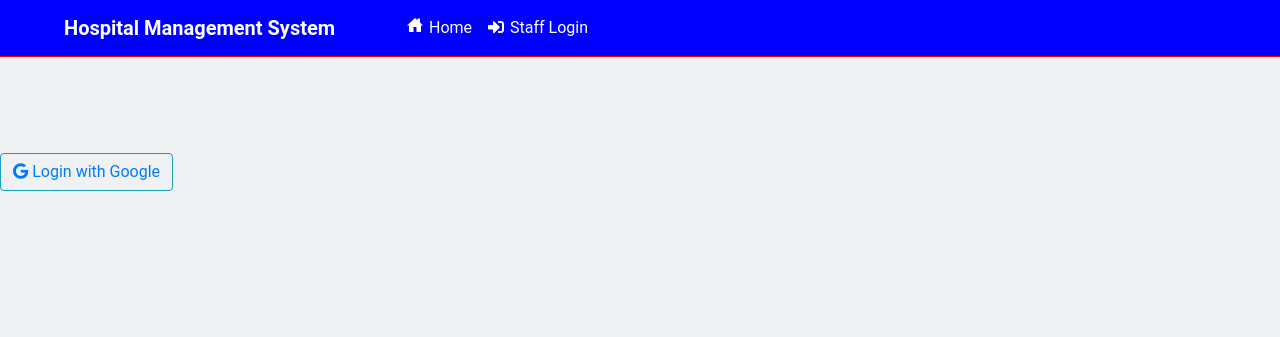
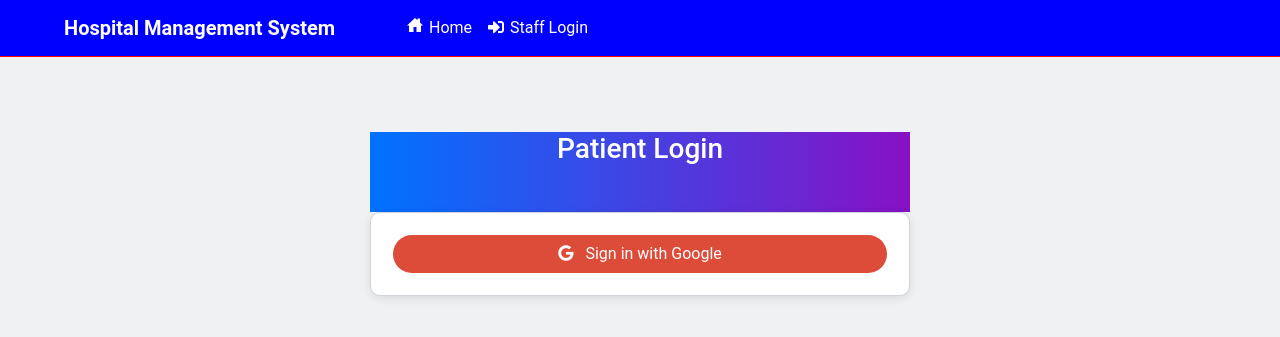
Before and after one commit to AarushTewari/SUTT-Task, a Django app: page /login in a window 1280 px wide. Shown: the top 337 px of the page. Run offline with Django 4.2, Linux system fonts and the light colour scheme; some libraries are stand-ins or nearby versions.

Commit message:
Update login.html

```diff
--- a/Templates/login.html
+++ b/Templates/login.html
@@ -7,23 +7,24 @@
 <head>
   <meta charset="utf-8">
   <meta name="viewport" content="width=device-width, initial-scale=1, shrink-to-fit=no">
-  <title>Admin Login </title>
+  <title>Admin Login</title>
+
+  <!-- Include Bootstrap CSS -->
+  <link rel="stylesheet" href="https://maxcdn.bootstrapcdn.com/bootstrap/4.5.2/css/bootstrap.min.css">
 
   <style type="text/css">
     body {
-      color: #aa082e;
-      background-color: #b6bde7;
+      color: #444;
+      background-color: #f8f9fa;
       font-family: 'Roboto', sans-serif;
     }
-
-    a:link {
-      text-decoration: none;
+    .container{
+      margin-top: 75px;
     }
-
     .note {
       text-align: center;
       height: 80px;
-      background: -webkit-linear-gradient(left, #0072ff, #8811c5);
+      background: linear-gradient(to right, #0072ff, #8811c5);
       color: #fff;
       font-weight: bold;
       line-height: 80px;
@@ -33,39 +34,54 @@
       padding: 4%;
       border: 1px solid #ced4da;
       margin-bottom: 1%;
-      text-align : center;
+      text-align: center;
+      background-color: #fff;
+      box-shadow: 0 2px 10px rgba(0, 0, 0, 0.1);
+      border-radius: 10px;
     }
 
-    .form-control {
+    .btn-google {
+      border: none;
       border-radius: 1.5rem;
-      text-align : center;
+      padding: 1.5%;
+      width: 100%;
+      cursor: pointer;
+      background-color: #dd4b39;
+      color: #fff;
+      transition: background-color 0.3s ease;
     }
 
-    .btnSubmit {
-      border: none;
-      border-radius: 1.5rem;
-      padding: 1%;
-      width: 30%;
-      cursor: pointer;
-      background: #0062cc;
-      color: #fff;
+    .btn-google:hover {
+      background-color: #c53727;
     }
   </style>
 </head>
 <body>
 
-<br><br><br><br>
-          <button class="btn btn-outline-info">
-            <a href="{% provider_login_url 'google'%}?next=/welcome">
-                <i class="fab fa-google"></i>
-                Login with Google
-            </a>
-          </button>
-        </div>
+<div class="container">
+  <div class="row justify-content-center">
+    <div class="col-md-6">
+      <div class="note">
+        <h3>Patient Login</h3>
+      </div>
+      <div class="form-content">
+        <button class="btn btn-google">
+          <a href="{% provider_login_url 'google'%}?next=/welcome" style="text-decoration: none; color: #fff;">
+            <i class="fab fa-google mr-2"></i>
+            Sign in with Google
+          </a>
+        </button>
       </div>
     </div>
+  </div>
+</div>
 
-  </form>
+<!-- Include Bootstrap JS -->
+<script src="https://cdnjs.cloudflare.com/ajax/libs/jquery/3.5.1/jquery.min.js"></script>
+<script src="https://cdnjs.cloudflare.com/ajax/libs/popper.js/1.16.0/umd/popper.min.js"></script>
+<script src="https://maxcdn.bootstrapcdn.com/bootstrap/4.5.2/js/bootstrap.min.js"></script>
 
+</body>
+</html>
 
-{% endblock%}
+{% endblock %}
```
